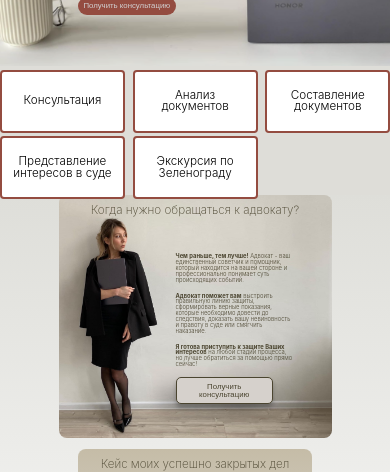
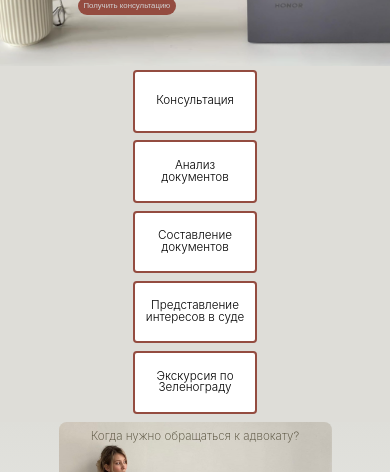
Before and after one commit to gigabyte1511/di_lawyer_landing_app, a React (Vite) app: page / in a window 390 px wide. Shown: the part 191-663 px from the top of the page. Built offline with nearby package versions, Linux system fonts and the light colour scheme.

Commit message:
Media query hotFix

```diff
--- a/src/components/Header/style.module.css
+++ b/src/components/Header/style.module.css
@@ -91,8 +91,8 @@
 /* ----------- iPhone X ----------- */
 @media only screen
   and (min-device-width: 375px)
-  and (max-device-width: 812px)
-  and (-webkit-min-device-pixel-ratio: 3) {
+  and (max-device-width: 1080px)
+  {
     .barContainer{
        display: flex;
        flex-direction: column;
```
